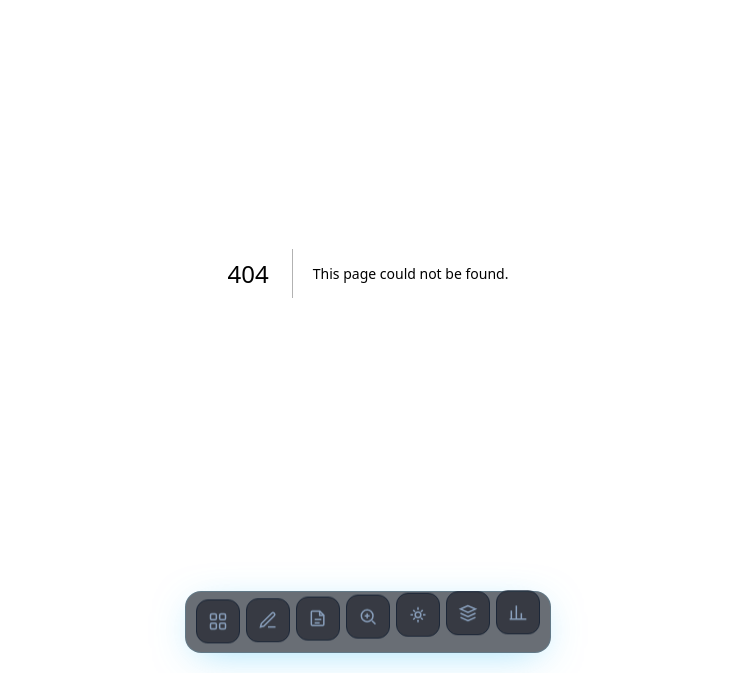
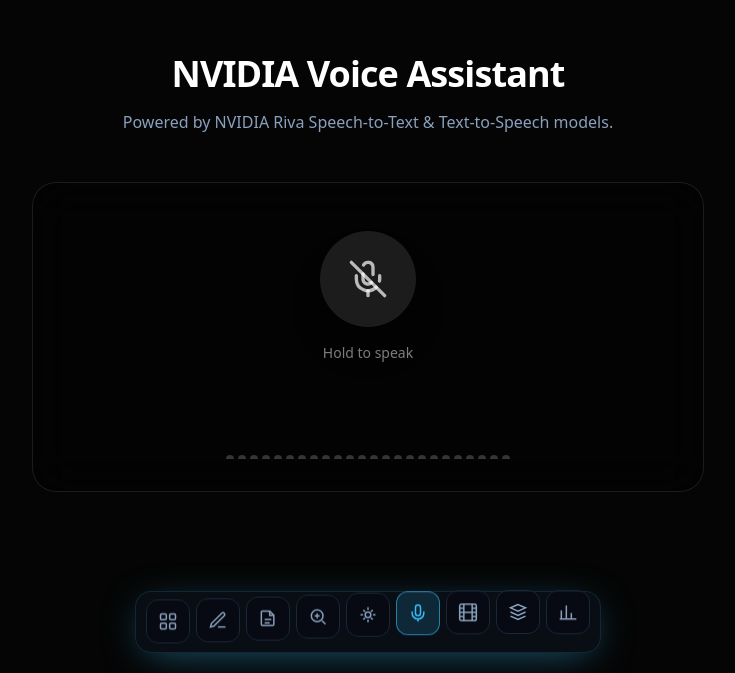
Before and after one commit to blazingarrows1525/vayu-ai, a Next.js app in the folder apps/web/: page /voice in a window 1280 px wide. Before the commit this address had no page. Shown: the part 127-800 px from the top of the page, without its empty margins (272-1007 px from the left). Built offline with nearby package versions, Linux system fonts and the light colour scheme.

Commit message:
feat(web): integrate NVIDIA models (Voice Assistant, Video Intel, Llama 405B)

```diff
--- /dev/null
+++ b/apps/web/app/(app)/media/page.tsx
@@ -0,0 +1,14 @@
+"use client";
+
+import { VideoWorkspace } from "@/components/media/VideoWorkspace";
+
+export default function MediaPage() {
+  return (
+    <main className="relative min-h-screen bg-[#050505] text-white overflow-hidden px-6 py-10 flex flex-col items-center justify-center">
+      <div className="absolute inset-0 bg-[radial-gradient(ellipse_at_top,_var(--tw-gradient-stops))] from-blue-900/10 via-[#050505] to-[#050505] opacity-60 pointer-events-none"></div>
+      <div className="relative z-10 w-full max-w-5xl mx-auto flex flex-col items-center gap-12">
+        <VideoWorkspace />
+      </div>
+    </main>
+  );
+}
--- /dev/null
+++ b/apps/web/app/(app)/voice/page.tsx
@@ -0,0 +1,81 @@
+"use client";
+
+import { useState, useRef } from "react";
+import { PushToTalk } from "@/components/voice/PushToTalk";
+import { VoiceVisualizer } from "@/components/voice/VoiceVisualizer";
+import { GlowButton } from "@/components/landing/glow-button";
+
+export default function VoicePage() {
+  const [transcript, setTranscript] = useState<string | null>(null);
+  const [isProcessing, setIsProcessing] = useState(false);
+  const [error, setError] = useState<string | null>(null);
+  const audioRef = useRef<HTMLAudioElement>(null);
+
+  const handleAudioData = async (blob: Blob) => {
+    setIsProcessing(true);
+    setError(null);
+    try {
+      const formData = new FormData();
+      formData.append("file", blob, "audio.webm");
+      formData.append("action", "chat");
+      formData.append("workspace_id", "default"); // Assuming default for now
+
+      const res = await fetch("/api/proxy/v1/media/voice", {
+        method: "POST",
+        body: formData,
+      });
+
+      if (!res.ok) throw new Error("Failed to process voice");
+
+      const data = await res.json();
+      setTranscript(data.transcript);
+
+      if (data.audio_url && audioRef.current) {
+        audioRef.current.src = data.audio_url;
+        audioRef.current.play();
+      }
+    } catch (err: any) {
+      setError(err.message || "An error occurred during voice processing.");
+    } finally {
+      setIsProcessing(false);
+    }
+  };
+
+  return (
+    <main className="relative min-h-screen bg-[#050505] text-white overflow-hidden px-6 py-10 flex flex-col items-center justify-center">
+      <div className="absolute inset-0 bg-[radial-gradient(ellipse_at_top,_var(--tw-gradient-stops))] from-vayu-accent/10 via-[#050505] to-[#050505] opacity-60 pointer-events-none"></div>
+
+      <div className="relative z-10 w-full max-w-2xl mx-auto flex flex-col items-center gap-12">
+        <div className="text-center">
+          <h1 className="text-4xl font-bold tracking-tight mb-4">NVIDIA Voice Assistant</h1>
+          <p className="text-vayu-muted">
+            Powered by NVIDIA Riva Speech-to-Text & Text-to-Speech models.
+          </p>
+        </div>
+
+        <div className="flex flex-col items-center justify-center p-12 w-full bg-black/40 backdrop-blur-xl rounded-3xl border border-white/10 shadow-[0_0_50px_rgba(var(--color-vayu-accent),0.1)]">
+          <PushToTalk onAudioData={handleAudioData} />
+
+          <div className="mt-8 w-full max-w-md h-12">
+             <VoiceVisualizer isRecording={isProcessing} />
+          </div>
+
+          <audio ref={audioRef} className="hidden" />
+        </div>
+
+        {transcript && (
+          <div className="w-full bg-vayu-surface/50 border border-vayu-border rounded-2xl p-6 shadow-xl backdrop-blur-md transition-all animate-in fade-in slide-in-from-bottom-4">
+            <h3 className="text-sm font-semibold text-vayu-accent uppercase tracking-widest mb-3">Response</h3>
+            <p className="text-lg leading-relaxed">{transcript}</p>
+          </div>
+        )}
+
+        {error && (
+          <div className="w-full bg-red-500/10 border border-red-500/20 text-red-400 rounded-xl p-4 text-center">
+            {error}
+          </div>
+        )}
+      </div>
+    </main>
+  );
+}
--- a/apps/web/components/copilot-panel.tsx
+++ b/apps/web/components/copilot-panel.tsx
@@ -27,6 +27,17 @@
   const [command, setCommand] = useState("/improve");
   const [instruction, setInstruction] = useState("");
 
+  const [model, setModel] = useState("meta/llama-3.1-405b-instruct");
+  const [provider, setProvider] = useState("nvidia");
+
+  const MODELS = [
+    { value: "meta/llama-3.1-405b-instruct", label: "NVIDIA Llama 3.1 405B", provider: "nvidia" },
+    { value: "meta/llama-3.1-70b-instruct", label: "NVIDIA Llama 3.1 70B", provider: "nvidia" },
+    { value: "meta/llama-3.1-8b-instruct", label: "NVIDIA Llama 3.1 8B", provider: "nvidia" },
+    { value: "gpt-4o", label: "GPT-4o", provider: "openai" },
+    { value: "claude-3-5-sonnet-20240620", label: "Claude 3.5 Sonnet", provider: "anthropic" }
+  ];
+
   const isGenerate = command.startsWith("/generate");
   const needsTone = command === "/change-tone";
 
@@ -44,6 +55,8 @@
       selection: isGenerate ? undefined : selection,
       context: isGenerate ? instruction || selection : undefined,
       tone: needsTone ? instruction : undefined,
+      model,
+      provider,
     });
   }
 
@@ -66,6 +79,21 @@
           {COMMANDS.map((c) => (
             <option key={c.value} value={c.value}>
               {c.label}
+            </option>
+          ))}
+        </select>
+        <select
+          value={model}
+          onChange={(e) => {
+            setModel(e.target.value);
+            const m = MODELS.find((m) => m.value === e.target.value);
+            if (m) setProvider(m.provider);
+          }}
+          className={inputClass}
+        >
+          {MODELS.map((m) => (
+            <option key={m.value} value={m.value}>
+              {m.label}
             </option>
           ))}
         </select>
--- a/apps/web/components/floating-dock.tsx
+++ b/apps/web/components/floating-dock.tsx
@@ -58,6 +58,25 @@
       <path d="M4 20V10M10 20V4M16 20v-7M22 20H2" />
     </svg>
   ),
+  media: (
+    <svg viewBox="0 0 24 24" fill="none" stroke="currentColor" strokeWidth="1.8">
+      <rect x="2" y="2" width="20" height="20" rx="2.18" ry="2.18" />
+      <line x1="7" y1="2" x2="7" y2="22" />
+      <line x1="17" y1="2" x2="17" y2="22" />
+      <line x1="2" y1="12" x2="22" y2="12" />
+      <line x1="2" y1="7" x2="7" y2="7" />
+      <line x1="2" y1="17" x2="7" y2="17" />
+      <line x1="17" y1="17" x2="22" y2="17" />
+      <line x1="17" y1="7" x2="22" y2="7" />
+    </svg>
+  ),
+  voice: (
+    <svg viewBox="0 0 24 24" fill="none" stroke="currentColor" strokeWidth="1.8">
+      <path d="M12 2a3 3 0 0 0-3 3v7a3 3 0 0 0 6 0V5a3 3 0 0 0-3-3z" />
+      <path d="M19 10v2a7 7 0 0 1-14 0v-2" />
+      <line x1="12" y1="19" x2="12" y2="22" />
+    </svg>
+  ),
 };
 
 const ITEMS: Item[] = [
@@ -66,6 +85,8 @@
   { href: "/docs", label: "Docs", icon: I.docs },
   { href: "/research", label: "Research", icon: I.research, accent: "violet" },
   { href: "/agents", label: "Agents", icon: I.agents, accent: "violet" },
+  { href: "/voice", label: "Voice", icon: I.voice, accent: "accent" },
+  { href: "/media", label: "Media", icon: I.media },
   { href: "/vault", label: "Vault", icon: I.vault },
   { href: "/analytics", label: "Analytics", icon: I.analytics },
 ];
--- a/apps/web/lib/use-copilot.ts
+++ b/apps/web/lib/use-copilot.ts
@@ -18,6 +18,8 @@
   context?: string;
   tone?: string;
   documentId?: string;
+  model?: string;
+  provider?: string;
 }
 
 /** Consumes the BFF copilot SSE stream and exposes incremental text + usage. */
```
